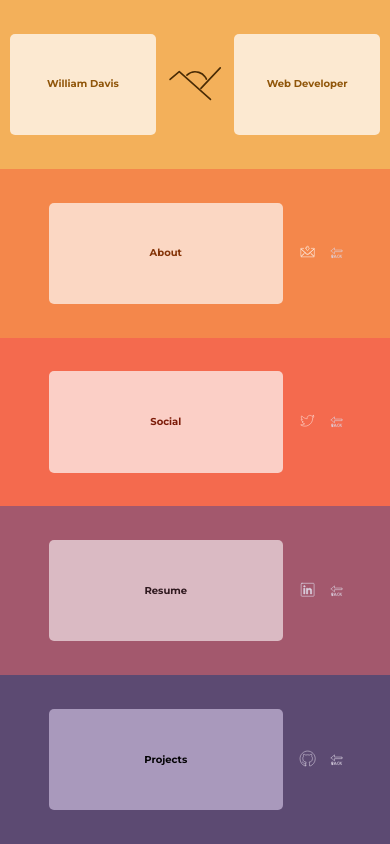
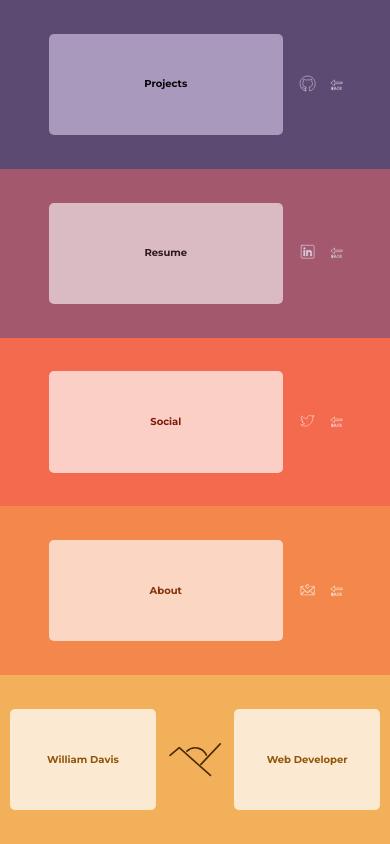
Before and after one commit to dayvista/portfolio-website, a React app: page / in a window 390 px wide. Built offline with nearby package versions, Linux system fonts and the light colour scheme.

Commit message:
Continued working on animations.

```diff
--- a/src/components/Icon/Icons/BackArrow.js
+++ b/src/components/Icon/Icons/BackArrow.js
@@ -2,7 +2,7 @@
 
 import React from "react";
 
-const BackArrow = ({ style = {}, stroke = "#ddd6e5" }) => (
+const BackArrow = ({ style = {}, stroke }) => (
   <svg
     id="back-arrow-svg"
     style={style}
--- a/src/components/Icon/Icons/Sunrise.js
+++ b/src/components/Icon/Icons/Sunrise.js
@@ -1,11 +1,20 @@
 // All emojis designed by OpenMoji – the open-source emoji and icon project. License: CC BY-SA 4.0
 
 import React from "react";
+import { animated, useSpring } from "react-spring";
 
-const Sunrise = ({ style = {}, stroke = "#492b05" }) => (
-  <svg
+const Sunrise = ({ index, stroke = "#492b05" }) => {
+  const titlesLogo = useSpring({
+    width: index === null ? "15vw" : "5vw",
+    from: {
+      width: "15vw",
+    },
+  });
+
+  return (
+    <animated.svg
       id="sunrise-svg"
-    style={style}
+      style={titlesLogo}
       viewBox="0 0 72 72"
       xmlns="http://www.w3.org/2000/svg"
     >
@@ -38,7 +47,8 @@ const Sunrise = ({ style = {}, stroke = "#492b05" }) => (
           strokeWidth="2"
         />
       </g>
-  </svg>
+    </animated.svg>
   );
+};
 
 export default Sunrise;
--- a/src/components/Sections/About.js
+++ b/src/components/Sections/About.js
@@ -70,7 +70,7 @@ const About = ({ index, phonePortraitView, changeIndex, sectionData }) => {
         to=""
         onClick={handleClick}
       >
-        <Icon name="back-arrow" />
+        <Icon name="back-arrow" stroke="#fef7f3" />
       </Link>
     </animated.section>
   );
--- a/src/components/Sections/Projects.js
+++ b/src/components/Sections/Projects.js
@@ -70,7 +70,7 @@ const Projects = ({ index, phonePortraitView, changeIndex, sectionData }) => {
         to=""
         onClick={handleClick}
       >
-        <Icon name="back-arrow" />
+        <Icon name="back-arrow" stroke="#ddd6e5" />
       </Link>
     </animated.section>
   );
--- a/src/components/Sections/Resume.js
+++ b/src/components/Sections/Resume.js
@@ -70,7 +70,7 @@ const Resume = ({ index, phonePortraitView, changeIndex, sectionData }) => {
         to=""
         onClick={handleClick}
       >
-        <Icon name="back-arrow" />
+        <Icon name="back-arrow" stroke="#ddd6e5" />
       </Link>
     </animated.section>
   );
--- a/src/components/Sections/Social.js
+++ b/src/components/Sections/Social.js
@@ -70,7 +70,7 @@ const Social = ({ index, phonePortraitView, changeIndex, sectionData }) => {
         to=""
         onClick={handleClick}
       >
-        <Icon name="back-arrow" />
+        <Icon name="back-arrow" stroke="#fde3de" />
       </Link>
     </animated.section>
   );
--- a/src/components/Sections/Titles.js
+++ b/src/components/Sections/Titles.js
@@ -5,8 +5,8 @@ import Icon from "../Icon/IconIndex";
 
 const Titles = ({ index, phonePortraitView, changeIndex, sectionData }) => {
   const { width, opacity, ...titlesSpringProps } = useSpring({
-    width: index === null ? "20vw" : index === "titles" ? "80vw" : "5vw",
-    opacity: (index === null) | (index === "titles") ? 1 : 0,
+    width: index === null ? "20vw" : "5vw",
+    opacity: index === null ? 1 : 0,
     from: {
       width: "20vw",
       opacity: 1,
@@ -14,7 +14,7 @@ const Titles = ({ index, phonePortraitView, changeIndex, sectionData }) => {
   });
 
   const { height, ...titlesSpringMobileProps } = useSpring({
-    height: index === null ? "20vh" : index === "titles" ? "80vh" : "5vh",
+    height: index === null ? "20vh" : "5vh",
     from: {
       height: "20vh",
     },
@@ -29,19 +29,25 @@ const Titles = ({ index, phonePortraitView, changeIndex, sectionData }) => {
           : { height, ...titlesSpringMobileProps }
       }
     >
-      <div className="title-text titles-title">
+      <animated.div
+        className="title-text titles-title"
+        style={{ opacity, ...titlesSpringProps }}
+      >
         <animated.p style={{ opacity, ...titlesSpringProps }}>
           William Davis
         </animated.p>
+      </animated.div>
+      <div id="titles-logo">
+        <Icon name="sunrise" index={index} />
       </div>
-      <div id="titles-logo">
-        <Icon name="sunrise" />
-      </div>
-      <div className="title-text titles-title">
+      <animated.div
+        className="title-text titles-title"
+        style={{ opacity, ...titlesSpringProps }}
+      >
         <animated.p style={{ opacity, ...titlesSpringProps }}>
           Web Developer
         </animated.p>
-      </div>
+      </animated.div>
     </animated.section>
   );
 };
--- a/src/styles/css/App.css
+++ b/src/styles/css/App.css
@@ -139,7 +139,7 @@ body {
 }
 @media (max-width: 500px) {
   .container {
-    flex-direction: column-reverse;
+    flex-direction: column;
     justify-content: flex-start;
     align-items: flex-start;
   }
--- a/src/styles/css/reset.css
+++ /dev/null
@@ -1,128 +0,0 @@
-/* http://meyerweb.com/eric/tools/css/reset/
-   v2.0 | 20110126
-   License: none (public domain)
-*/
-html,
-body,
-div,
-span,
-applet,
-object,
-iframe,
-h1,
-h2,
-h3,
-h4,
-h5,
-h6,
-p,
-blockquote,
-pre,
-a,
-abbr,
-acronym,
-address,
-big,
-cite,
-code,
-del,
-dfn,
-em,
-img,
-ins,
-kbd,
-q,
-s,
-samp,
-small,
-strike,
-strong,
-sub,
-sup,
-tt,
-var,
-b,
-u,
-i,
-center,
-dl,
-dt,
-dd,
-ol,
-ul,
-li,
-fieldset,
-form,
-label,
-legend,
-table,
-caption,
-tbody,
-tfoot,
-thead,
-tr,
-th,
-td,
-article,
-aside,
-canvas,
-details,
-embed,
-figure,
-figcaption,
-footer,
-header,
-hgroup,
-menu,
-nav,
-output,
-ruby,
-section,
-summary,
-time,
-mark,
-audio,
-video {
-  margin: 0;
-  padding: 0;
-  border: 0;
-  font-size: 100%;
-  font: inherit;
-  vertical-align: baseline;
-}
-/* HTML5 display-role reset for older browsers */
-article,
-aside,
-details,
-figcaption,
-figure,
-footer,
-header,
-hgroup,
-menu,
-nav,
-section {
-  display: block;
-}
-body {
-  line-height: 1;
-}
-ol,
-ul {
-  list-style: none;
-}
-blockquote,
-q {
-  quotes: none;
-}
-blockquote:before,
-blockquote:after,
-q:before,
-q:after {
-  content: "";
-  content: none;
-}
-table {
-  border-collapse: collapse;
-  border-spacing: 0;
-}
--- a/src/styles/less/App.less
+++ b/src/styles/less/App.less
@@ -17,7 +17,7 @@ body {
   display: flex;
 
   @media (max-width: 500px) {
-    .flex-attributes(column-reverse, flex-start, flex-start);
+    .flex-attributes(column, flex-start, flex-start);
   }
 
   @media (min-width: 501px) {
```
Also changed, not shown: src/styles/css/mixins.css (deleted), src/styles/css/variables.css (deleted). Lines whose indentation alone changed are shown as unchanged.
